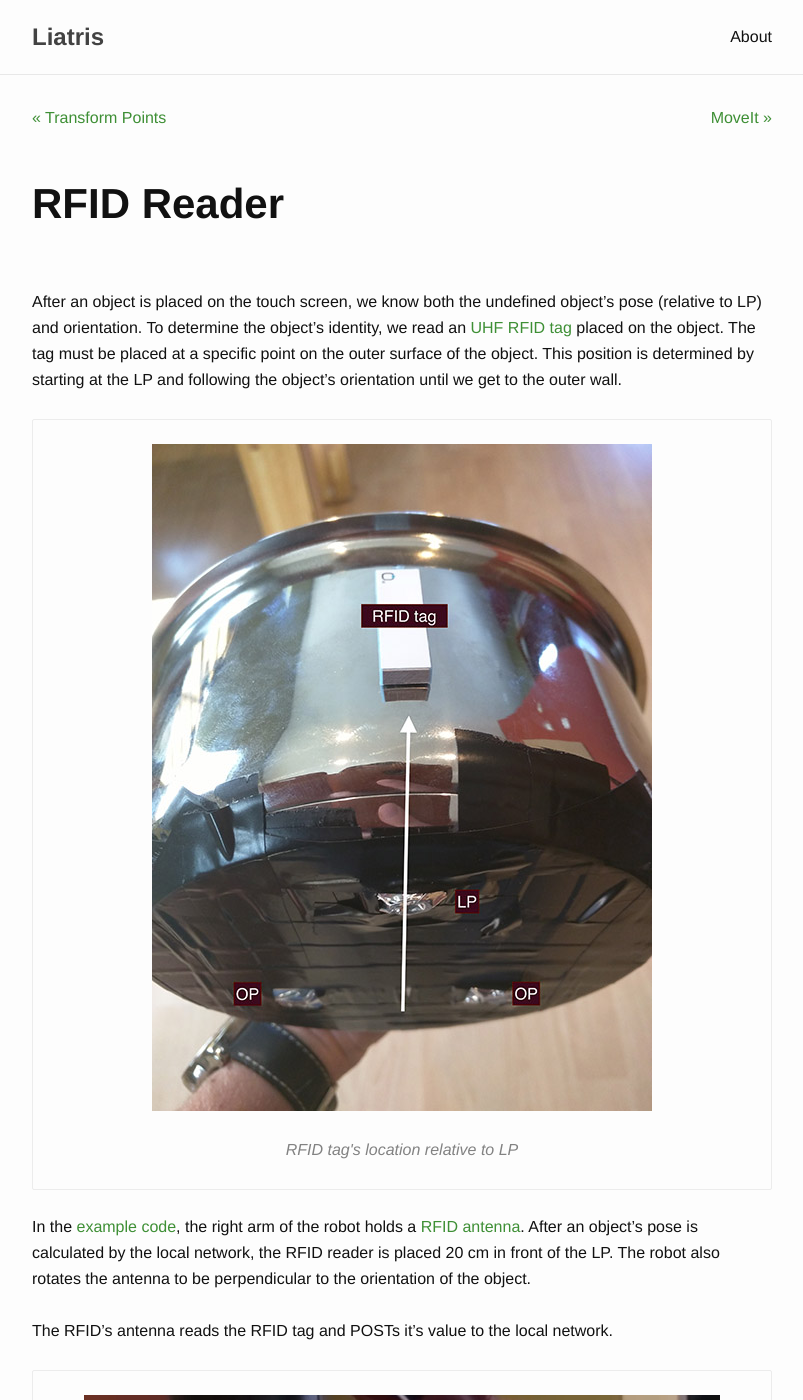
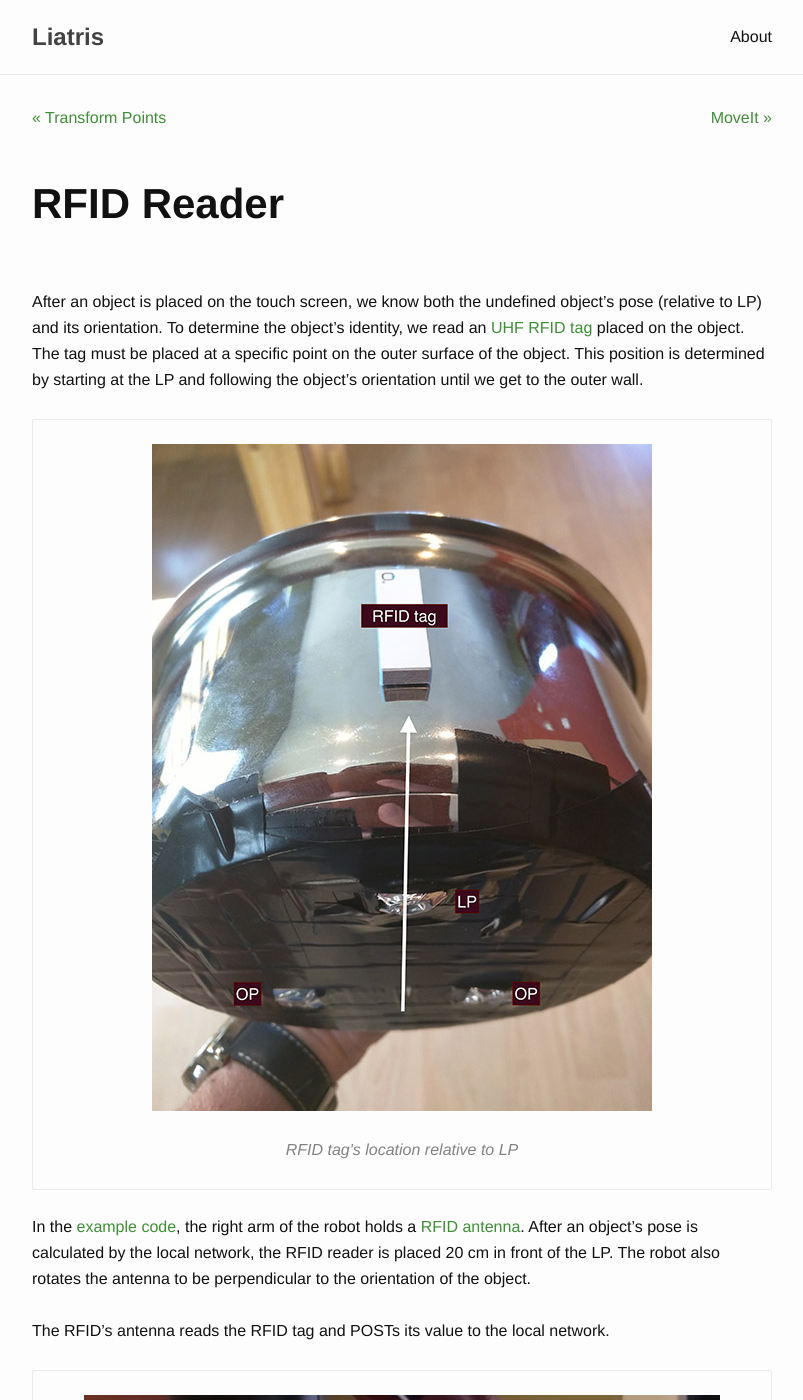
Before and after one commit to markwsilliman/liatris-org, a Jekyll site: the page built from _posts/2015-06-19-8.markdown, in a window 1280 px wide and 1400 px high. Shown: the whole window, without its empty margins (238-1041 px from the left). Built offline with Jekyll 4.4.1, drawn with Linux system fonts in a browser that asks for light colours; nearby versions of some CDN libraries; some of the changed text lies outside the part shown.

Commit message:
Update 2015-06-19-8.markdown
edit

```diff
--- a/_posts/2015-06-19-8.markdown
+++ b/_posts/2015-06-19-8.markdown
@@ -5,17 +5,17 @@ date:   2015-02-01 13:46:13
 answerrostag: "test_kinect"
 ---
 
-After an object is placed on the touch screen, we know both the undefined object's pose (relative to LP) and orientation. To determine the object’s identity, we read an [UHF RFID tag](https://en.wikipedia.org/wiki/Radio-frequency_identification#Frequencies) placed on the object. The tag must be placed at a specific point on the outer surface of the object. This position is determined by starting at the LP and following the object's orientation until we get to the outer wall.
+After an object is placed on the touch screen, we know both the undefined object's pose (relative to LP) and its orientation. To determine the object’s identity, we read an [UHF RFID tag](https://en.wikipedia.org/wiki/Radio-frequency_identification#Frequencies) placed on the object. The tag must be placed at a specific point on the outer surface of the object. This position is determined by starting at the LP and following the object's orientation until we get to the outer wall.
 
 {% include image.html img="/assets/lptorfid.jpg" title="RFID tag's location relative to LP" %}
 
 In the [example code](https://github.com/markwsilliman/Liatris), the right arm of the robot holds a [RFID antenna](http://liatris.org/2015/02/01/12/).  After an object’s pose is calculated by the local network, the RFID reader is placed 20 cm in front of the LP. The robot also rotates the antenna to be perpendicular to the orientation of the object.
 
-The RFID’s antenna reads the RFID tag and POSTs it’s value to the local network.
+The RFID’s antenna reads the RFID tag and POSTs its value to the local network.
 
 {% include image.html img="/assets/rfidant.png" title="RFID’s antenna reads the RFID tag" %}
 
 
-A ruby script, [rfid_to_server.py](https://github.com/markwsilliman/Liatris/blob/master/RFID_Reader/rfid_to_server.rb), handles this.
+A Ruby script, [rfid_to_server.py](https://github.com/markwsilliman/Liatris/blob/master/RFID_Reader/rfid_to_server.rb), handles this.
 
 *Note: This script uses [Alien Technology’s Ruby API](http://liatris.org/2015/02/01/12/), but the logic could be applied to any RFID reader’s API.*
```
